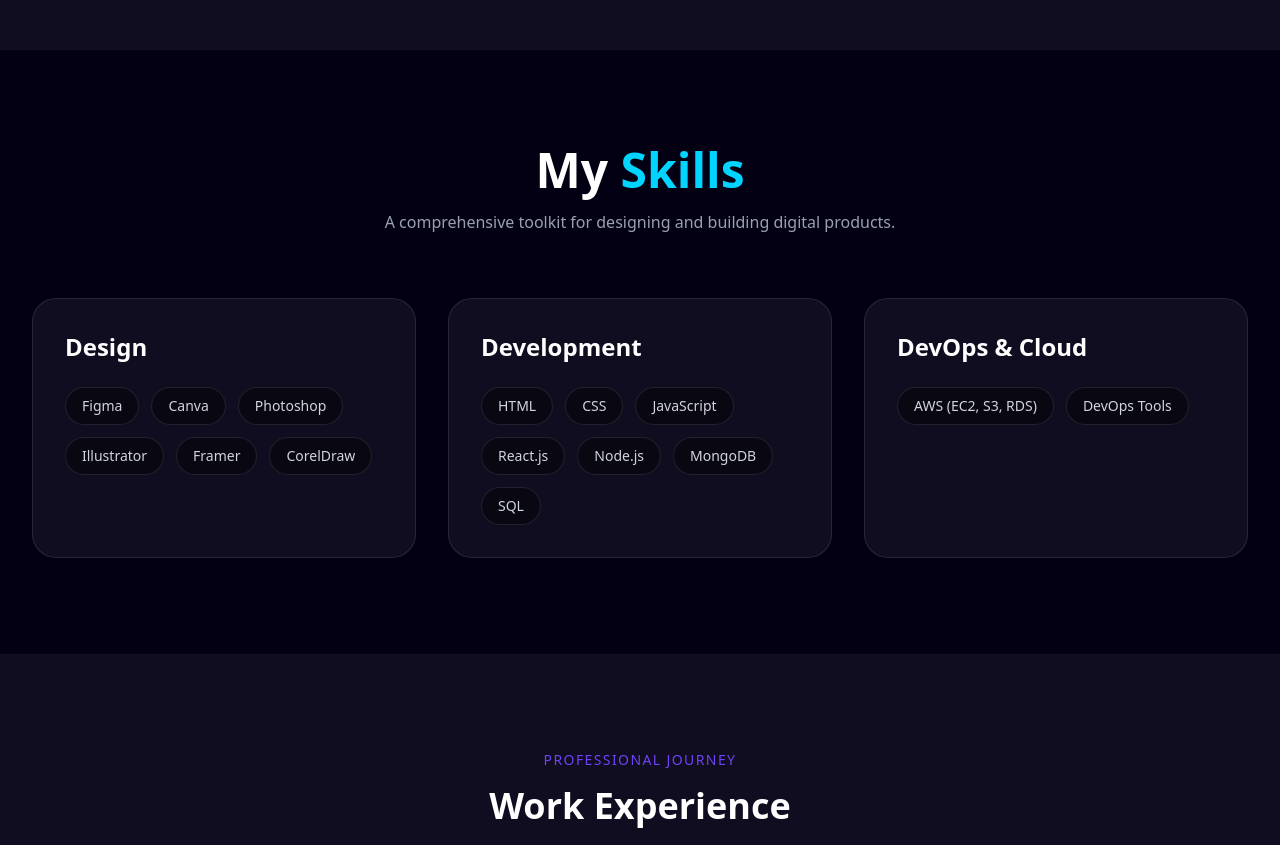
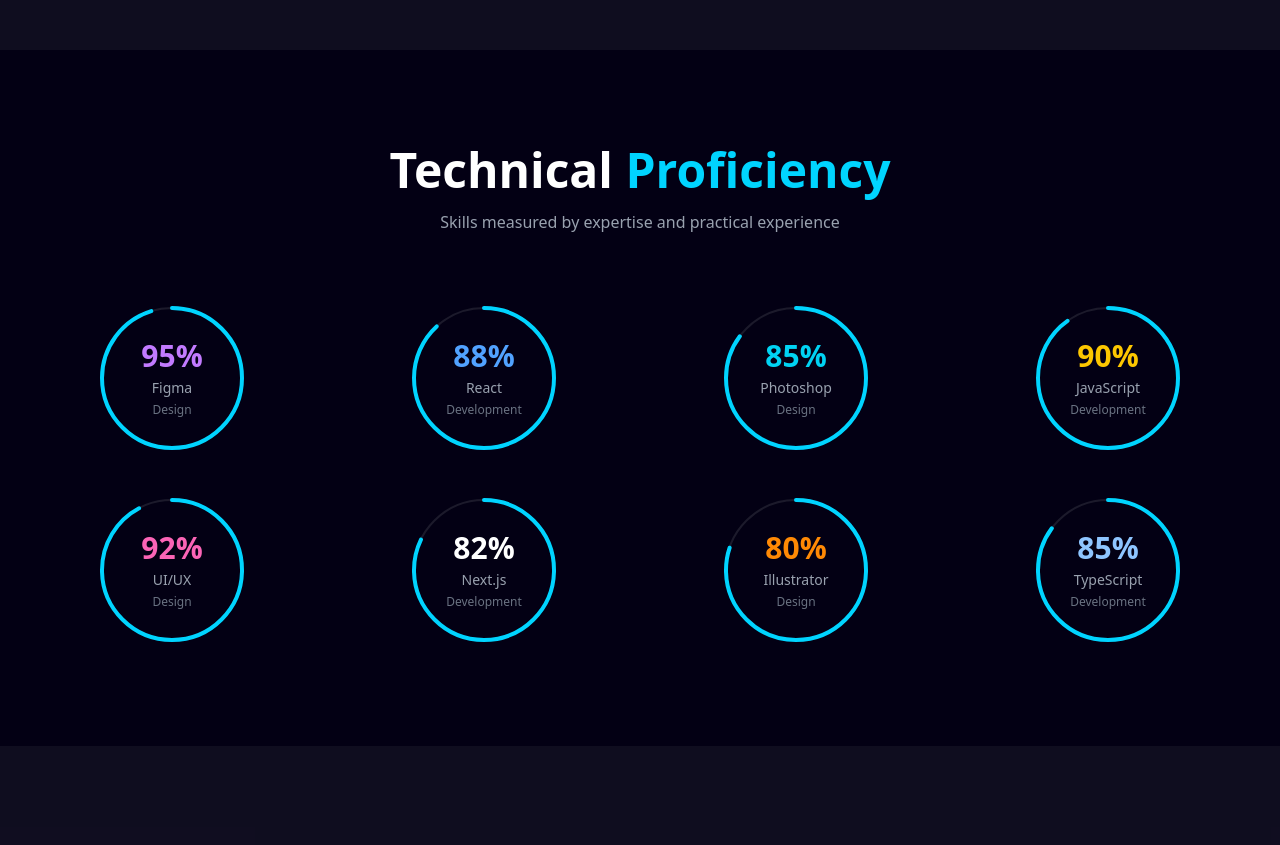
Before and after one commit to sanjayarumugam30/Vikhash, a Next.js app: page / in a window 1280 px wide. Shown: the part 1460-2305 px from the top of the page. Built offline with nearby package versions, Linux system fonts and the light colour scheme.

Commit message:
Add files via upload

```diff
--- a/components/About.tsx
+++ b/components/About.tsx
@@ -45,7 +45,7 @@
                         </div>
 
                         <h2 className="text-3xl md:text-4xl font-bold">
-                            Blending Creativity with <span className="text-primary">Functionality</span>
+                            <span className="text-primary">    </span>
                         </h2>
 
                         <p className="text-gray-300 leading-relaxed text-lg">
@@ -59,14 +59,14 @@
                         </p>
 
                         <div className="pt-6 grid grid-cols-2 gap-6">
-                            <div className="p-4 rounded-2xl bg-white/5 border border-white/10 text-center hover:bg-white/10 transition-colors">
+                            {/* <div className="p-4 rounded-2xl bg-white/5 border border-white/10 text-center hover:bg-white/10 transition-colors">
                                 <h3 className="text-3xl font-bold text-secondary mb-1">UI/UX</h3>
                                 <p className="text-sm text-gray-400">Specialist</p>
-                            </div>
-                            <div className="p-4 rounded-2xl bg-white/5 border border-white/10 text-center hover:bg-white/10 transition-colors">
+                            </div> */}
+                            {/* <div className="p-4 rounded-2xl bg-white/5 border border-white/10 text-center hover:bg-white/10 transition-colors">
                                 <h3 className="text-3xl font-bold text-primary mb-1">Web</h3>
                                 <p className="text-sm text-gray-400">Developer</p>
-                            </div>
+                            </div> */}
                         </div>
                     </motion.div>
 
--- a/components/Hero.tsx
+++ b/components/Hero.tsx
@@ -99,9 +99,9 @@
                     >
                         {[
                             { icon: Palette, label: "UI/UX Design", desc: "Crafting Interfaces", color: "text-pink-400", bg: "hover:bg-pink-500/10 hover:border-pink-500/30" },
-                            { icon: Code, label: "Development", desc: "Building Logic", color: "text-blue-400", bg: "hover:bg-blue-500/10 hover:border-blue-500/30" },
-                            { icon: Sparkles, label: "Motion", desc: "Adding Life", color: "text-purple-400", bg: "hover:bg-purple-500/10 hover:border-purple-500/30" },
-                            { icon: MousePointer2, label: "Interaction", desc: "Engaging Users", color: "text-cyan-400", bg: "hover:bg-cyan-500/10 hover:border-cyan-500/30" },
+                            { icon: Code, label: "Web design", desc: "Building Logic", color: "text-blue-400", bg: "hover:bg-blue-500/10 hover:border-blue-500/30" },
+                            { icon: Sparkles, label: "Graphic design", desc: "Adding Life", color: "text-purple-400", bg: "hover:bg-purple-500/10 hover:border-purple-500/30" },
+                            { icon: MousePointer2, label: "Logo design", desc: "Engaging Users", color: "text-cyan-400", bg: "hover:bg-cyan-500/10 hover:border-cyan-500/30" },
                         ].map((skill, index) => (
                             <motion.div
                                 key={index}
--- a/components/Skills.tsx
+++ b/components/Skills.tsx
@@ -5,40 +5,88 @@
 import { motion } from "framer-motion";
 
 const skills = [
-    { category: "Design", items: ["Figma", "Canva", "Photoshop", "Illustrator", "Framer", "CorelDraw"] },
-    { category: "Development", items: ["HTML", "CSS", "JavaScript", "React.js", "Node.js", "MongoDB", "SQL"] },
-    { category: "DevOps & Cloud", items: ["AWS (EC2, S3, RDS)", "DevOps Tools"] },
+  { name: "Figma", level: 95, category: "Design", color: "text-purple-400" },
+  { name: "React", level: 88, category: "Development", color: "text-blue-400" },
+  { name: "Photoshop", level: 85, category: "Design", color: "text-cyan-400" },
+  { name: "JavaScript", level: 90, category: "Development", color: "text-yellow-400" },
+  { name: "UI/UX", level: 92, category: "Design", color: "text-pink-400" },
+  { name: "Next.js", level: 82, category: "Development", color: "text-white" },
+  { name: "Illustrator", level: 80, category: "Design", color: "text-orange-400" },
+  { name: "TypeScript", level: 85, category: "Development", color: "text-blue-300" },
 ];
 
 export function Skills() {
   return (
-        <Section id="skills" className="relative">
+    <Section id="skills" className="relative overflow-hidden">
       <Container>
         <div className="text-center max-w-2xl mx-auto mb-16">
-                    <h2 className="text-3xl md:text-5xl font-bold mb-4">My <span className="text-secondary">Skills</span></h2>
-                    <p className="text-gray-400">A comprehensive toolkit for designing and building digital products.</p>
-                </div>
-
-                <div className="grid md:grid-cols-2 lg:grid-cols-3 gap-8">
-                    {skills.map((cat, idx) => (
-                        <motion.div
-                            key={idx}
+          <motion.h2
             initial={{ opacity: 0, y: 20 }}
             whileInView={{ opacity: 1, y: 0 }}
             viewport={{ once: true }}
-                            transition={{ delay: idx * 0.1 }}
-                            className="p-8 rounded-3xl bg-white/5 border border-white/10 hover:bg-white/10 hover:border-secondary/30 transition-all duration-300 group"
+            className="text-3xl md:text-5xl font-bold mb-4"
           >
-                            <h3 className="text-2xl font-bold mb-6 text-white group-hover:text-secondary transition-colors">{cat.category}</h3>
-                            <div className="flex flex-wrap gap-3">
-                                {cat.items.map((item, i) => (
-                                    <span
-                                        key={i}
-                                        className="px-4 py-2 rounded-full bg-black/40 border border-white/10 text-sm font-medium text-gray-300 hover:text-white hover:border-secondary/50 transition-colors cursor-default"
+            Technical <span className="text-secondary">Proficiency</span>
+          </motion.h2>
+          <motion.p
+            initial={{ opacity: 0, y: 20 }}
+            whileInView={{ opacity: 1, y: 0 }}
+            viewport={{ once: true }}
+            transition={{ delay: 0.1 }}
+            className="text-gray-400"
           >
-                                        {item}
+            Skills measured by expertise and practical experience
+          </motion.p>
+        </div>
+
+        <div className="grid grid-cols-2 md:grid-cols-3 lg:grid-cols-4 gap-8">
+          {skills.map((skill, idx) => (
+            <motion.div
+              key={idx}
+              initial={{ opacity: 0, scale: 0.8 }}
+              whileInView={{ opacity: 1, scale: 1 }}
+              viewport={{ once: true }}
+              transition={{ delay: idx * 0.1, type: "spring" }}
+              className="relative group"
+            >
+              <div className="relative w-40 h-40 mx-auto">
+                {/* Circular progress */}
+                <svg className="w-full h-full transform -rotate-90">
+                  <circle
+                    cx="80"
+                    cy="80"
+                    r="70"
+                    stroke="currentColor"
+                    strokeWidth="2"
+                    fill="none"
+                    className="text-white/10"
+                  />
+                  <circle
+                    cx="80"
+                    cy="80"
+                    r="70"
+                    stroke="currentColor"
+                    strokeWidth="4"
+                    fill="none"
+                    strokeDasharray={440}
+                    strokeDashoffset={440 - (440 * skill.level) / 100}
+                    strokeLinecap="round"
+                    className="text-secondary transition-all duration-1000"
+                  />
+                </svg>
+
+                {/* Percentage in center */}
+                <div className="absolute inset-0 flex flex-col items-center justify-center">
+                  <span className={`text-3xl font-bold ${skill.color}`}>
+                    {skill.level}%
                   </span>
-                                ))}
+                  <span className="text-sm text-gray-400 mt-1">
+                    {skill.name}
+                  </span>
+                  <span className="text-xs text-gray-500 mt-1">
+                    {skill.category}
+                  </span>
+                </div>
               </div>
             </motion.div>
           ))}
```
Lines whose indentation alone changed are shown as unchanged.
